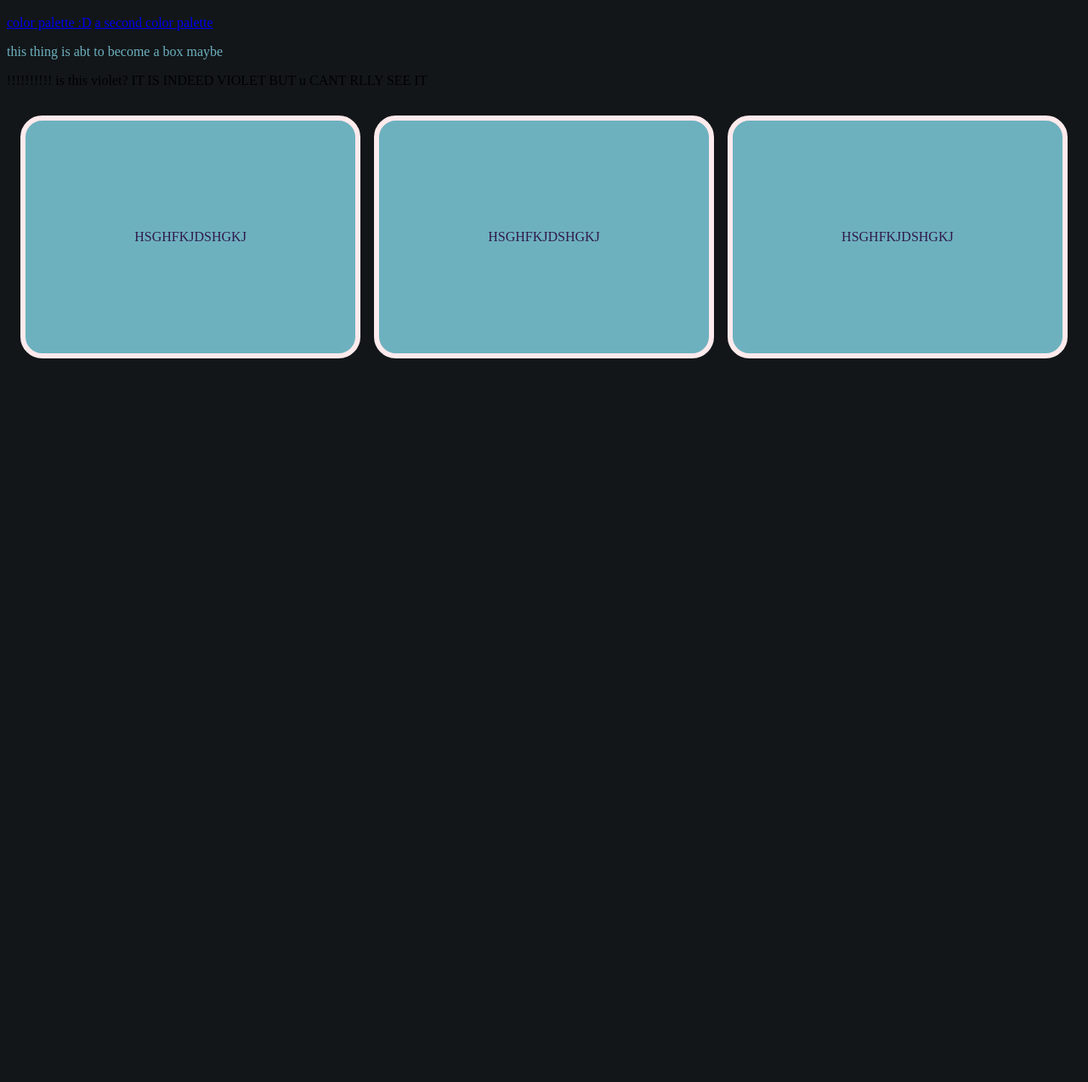
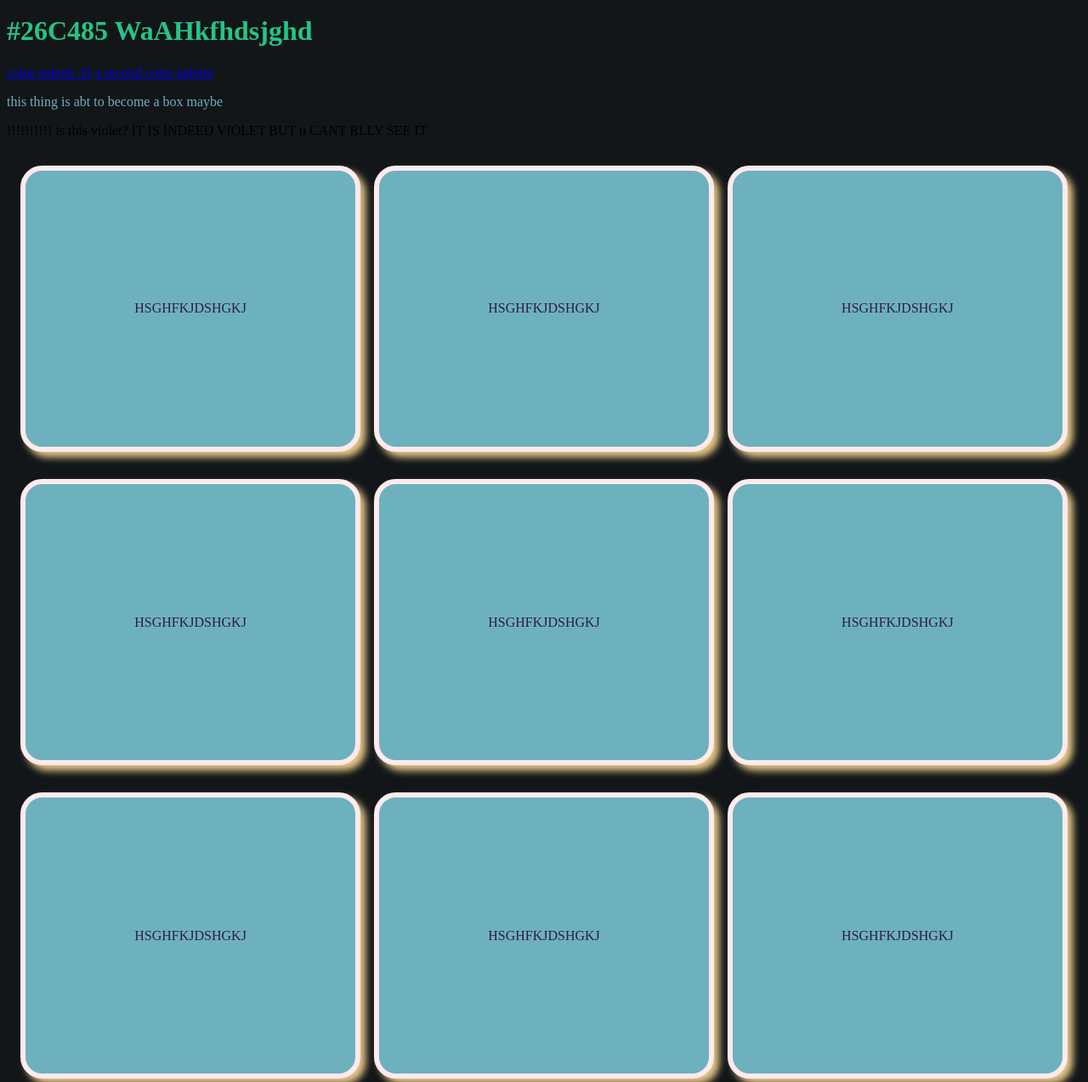
Before and after one commit to staten-island-tech/flexbox-gallery-project-isaach55, a plain HTML site: page index.html in a window 1280 px wide. Shown: the part 88-1362 px from the top of the page at 85% size. Before the commit the page ends 800 px from the top, so only its background shows below. Drawn offline with Linux system fonts and the light colour scheme.

Commit message:
more stuff

```diff
--- a/index.html
+++ b/index.html
@@ -7,13 +7,14 @@
   </head>
   <body>
     <h1 id="header">flexboxes and all that jazz</h1>
+    <h1 id="cool">#26C485 WaAHkfhdsjghd</h1>
     <a href="https://coolors.co/121619-2d4739-09814a-bcb382-e5c687"
       >color palette :D</a
     >
     <a href="https://coolors.co/301a4b-6db1bf-ffeaec-f39a9d-3f6c51"
       >a second color palette</a
     >
-    <p class="bluetext">this thing is abt to become a box maybe</p>
+    <p id="bluetext">this thing is abt to become a box maybe</p>
     <p class="flexbox">
       !!!!!!!!!! is this violet? IT IS INDEED VIOLET BUT u CANT RLLY SEE IT
     </p>
@@ -21,6 +22,12 @@
       <p class="card">HSGHFKJDSHGKJ</p>
       <p class="card">HSGHFKJDSHGKJ</p>
       <p class="card">HSGHFKJDSHGKJ</p>
+      <p class="card">HSGHFKJDSHGKJ</p>
+      <p class="card">HSGHFKJDSHGKJ</p>
+      <p class="card">HSGHFKJDSHGKJ</p>
+      <p class="card">HSGHFKJDSHGKJ</p>
+      <p class="card">HSGHFKJDSHGKJ</p>
+      <p class="card">HSGHFKJDSHGKJ</p>
     </div>
   </body>
 </html>
--- a/style.css
+++ b/style.css
@@ -12,24 +12,29 @@ body{
     width: 80vw;
 }
 
-.bluetext{
+#bluetext{
     color:#6DB1BF ;
+}
+#cool{
+    color: #26C485;
 }
 
 .card{
     color: #301A4B;
     background-color: #6DB1BF;
-    padding: 10vw 10vw;
+    padding: 12vw 10vw;
     border-style: solid;
     border-width: 0.5vw;
     border-color: #FFEAEC;
     border-radius: 2vw;
     box-sizing: border-box;
+	box-shadow: 0.5vw 0.5vw 9px 0px #E5C687;
 }
 
 .array{
     align-items: center;
     display: flex;
     justify-content: space-evenly;
+    flex-wrap: wrap;
 }
 #301A4B
```
